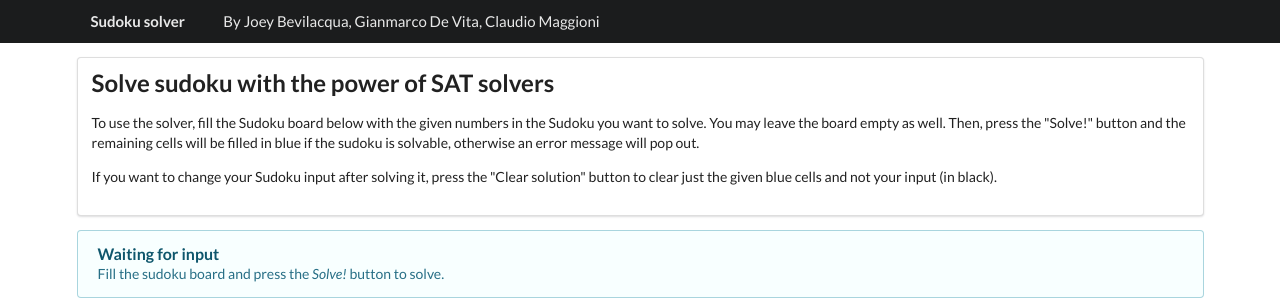
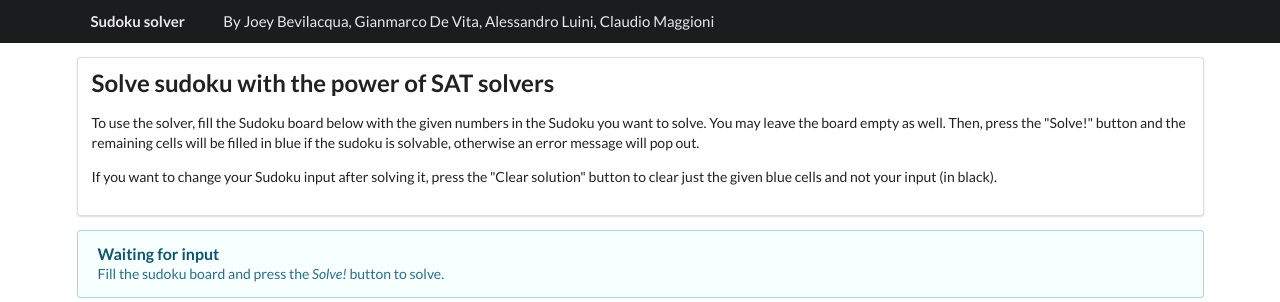
Before and after one commit to bvlj/usi_toc_sudoku_sat, a Flask app: page / in a window 1280 px wide. Shown: the top 302 px of the page. Run offline with Flask 2, Linux system fonts and the light colour scheme; some libraries are stand-ins or nearby versions.

```diff
--- a/solver/templates/base.html
+++ b/solver/templates/base.html
@@ -164,7 +164,7 @@ function solve(e) {
           </div>
           <div class="right menu">
             <div class="item">
-              By Joey Bevilacqua, Gianmarco De Vita, Claudio Maggioni
+              By Joey Bevilacqua, Gianmarco De Vita, Alessandro Luini, Claudio Maggioni
             </div>
           </div>
         </div>
```
Also changed, not shown: 1 other file.
